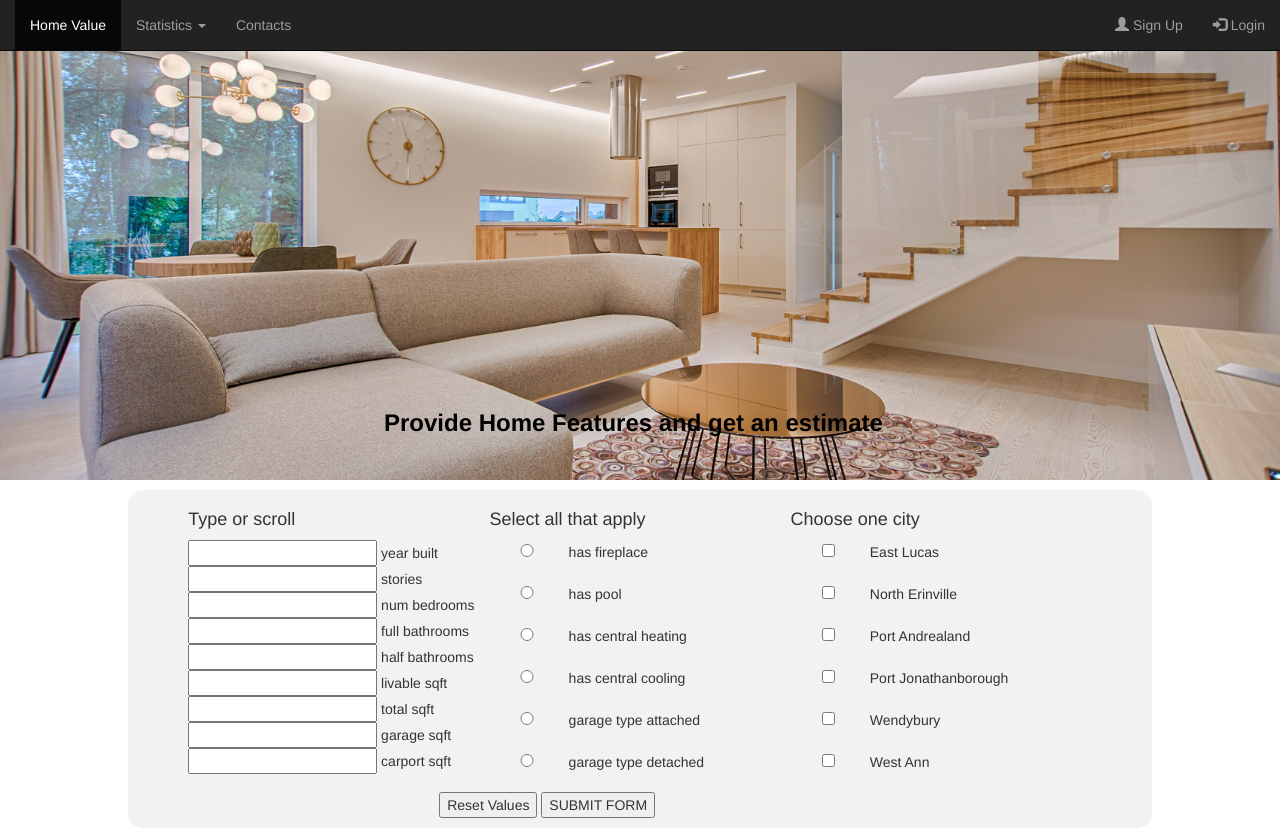
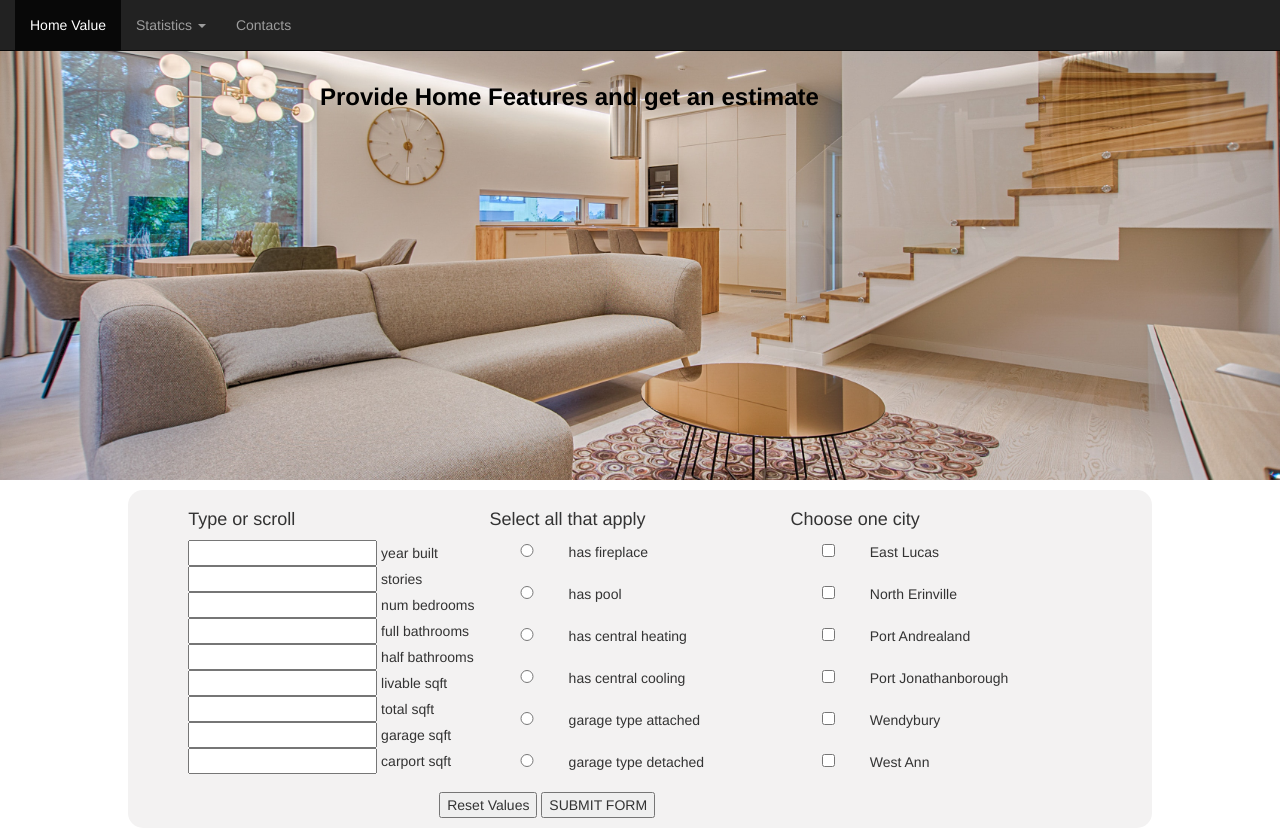
Before and after one commit to Claire56/House_value_estimate, a Flask app: page /home-info in a window 1280 px wide. Run offline with Flask 2, Linux system fonts and the light colour scheme; parts of the project's set-up code (start-up, migrations or seed data) failed here and were passed over; some libraries are stand-ins or nearby versions.

Commit message:
edited spelling mistakes

```diff
--- a/static/styles.css
+++ b/static/styles.css
@@ -87,16 +87,16 @@ body {
   top: 80px;
   display: block;
   color:white;
-  left: 5%;
+  left: 1%;
   font-size: 28px;
 
 }
 .message {
     position: absolute;
-    bottom: 40px;
+    top: 80px;
     display: block;
     color: black;
-    left: 30%;
+    left: 25%;
     font-size: 24px;
     text-transform: ;
 }
--- a/templates/base.html
+++ b/templates/base.html
@@ -62,8 +62,7 @@ s0.parentNode.insertBefore(s1,s0);
 
     </ul>
     <ul class="nav navbar-nav navbar-right">
-      <li><a href="/loginfo"><span class="glyphicon glyphicon-user"></span> Sign Up</a></li>
-      <li><a href="/login"><span class="glyphicon glyphicon-log-in"></span> Login</a></li>
+      </a></li>
     </ul>
   </div>
 </nav>
```
Also changed, not shown: templates/homepage.html (+9 -9 lines), 1 other file.
